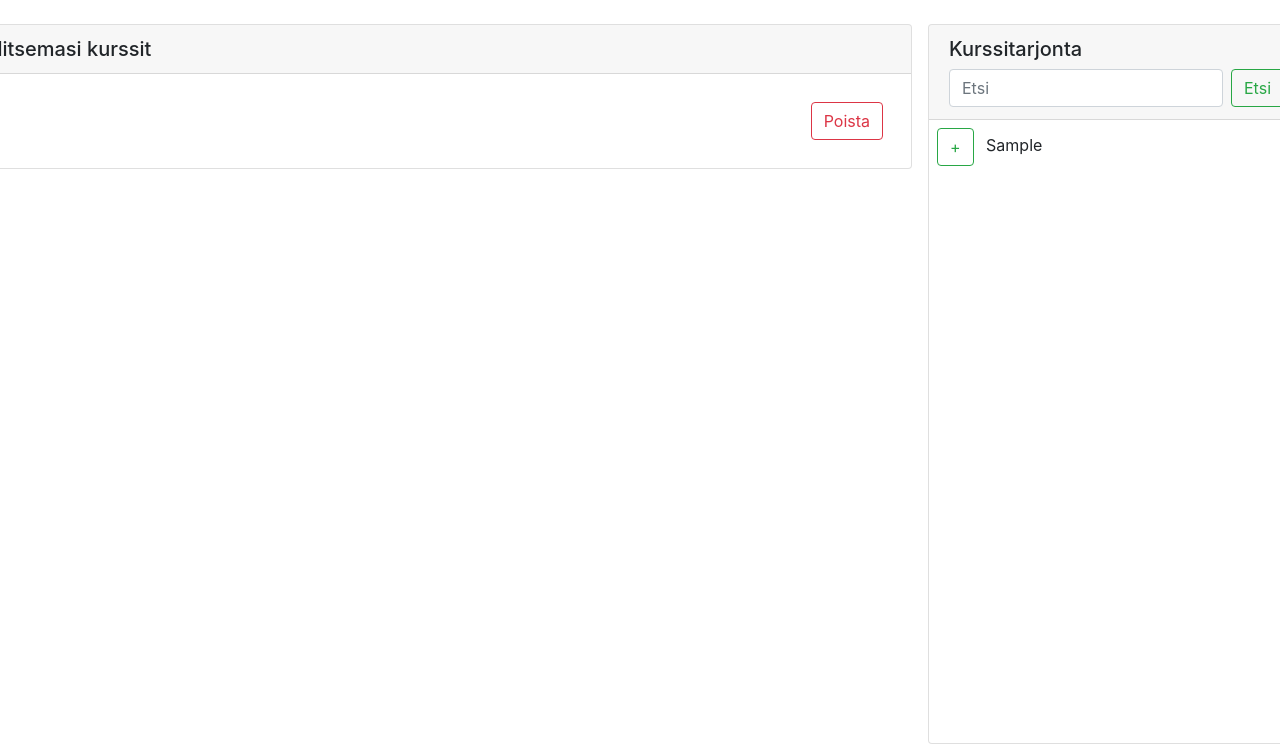
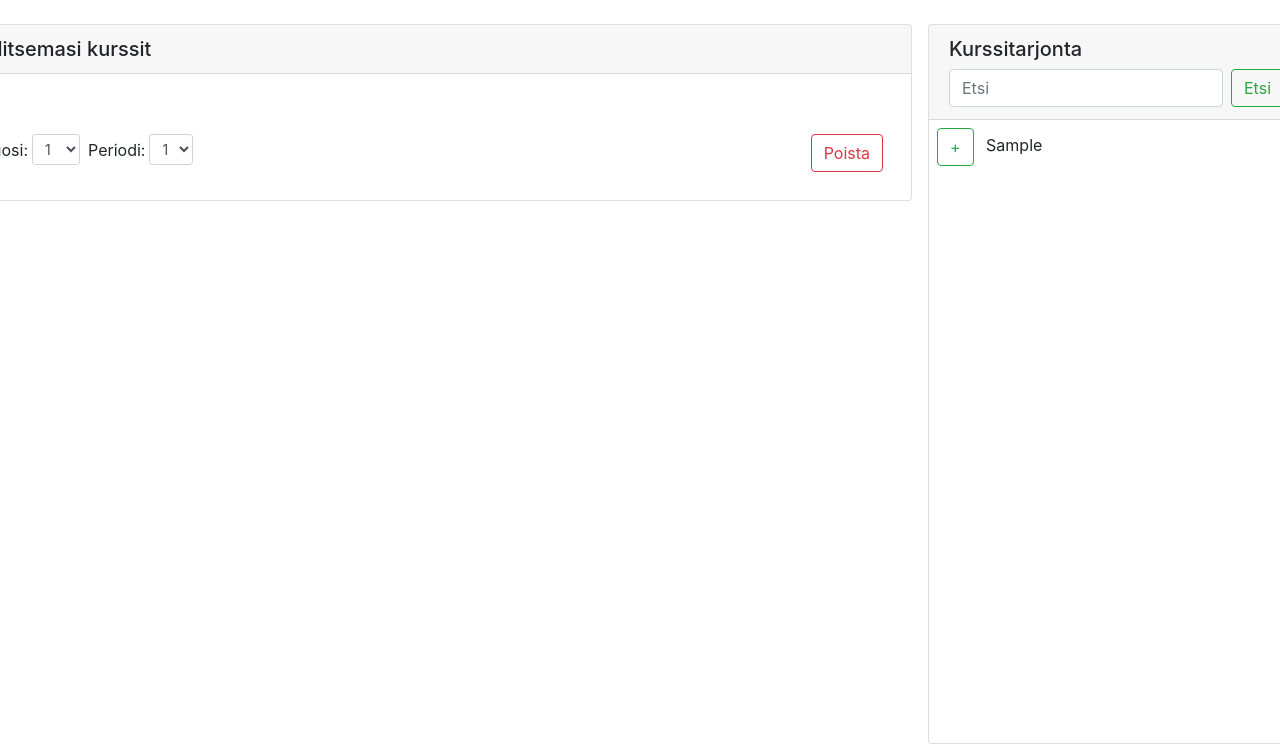
Before and after one commit to hekare/hops_app, a Django app: page /list_view/ in a window 1280 px wide; the page is wider, and only the part inside the window is pictured. Shown: the part 56-800 px from the top of that part. Run offline with Django 3.2, Linux system fonts and the light colour scheme; a user stored in the database is signed in; tables that the repository leaves empty hold one stand-in row (values such as "Sample post"); some libraries are stand-ins or nearby versions.

Commit message:
vuoden vaihto lisätty

```diff
--- a/hops_app/templates/list_view.html
+++ b/hops_app/templates/list_view.html
@@ -36,13 +36,47 @@
                         <ul class="list-group list-group-flush">
                         {% for kurssi in valitut %}
                         <li class="list-group-item p-2">
-                              <form action="remove" method="post">
-                                    <div class="d-flex bd-highlight bd-highlight">
+                              <label class="flex-grow-1 bd-highlight pt-2 m-0">{{kurssi.kurssi}}</label>
+                              <div class="d-flex justify-content-end mt-2">
+                                    <!--vuoden valinta-->
+                                    <label class="mr-1 mt-1">Vuosi:</label>
+                                    <form class="mr-2" action="change_year" method="post">
                                           {% csrf_token %}
-                                          <label class="flex-grow-1 bd-highlight pt-2 m-0">{{kurssi.kurssi}}</label>
+                                          <select class="form-control form-control-sm" name="vuosi" id="select_year_{{kurssi.kurssi.tunniste}}" onchange="this.form.submit()">
+                                                      <option value=None></option>
+                                                      <option value="1">1</option>
+                                                      <option value="2">2</option>
+                                                      <option value="3">3</option>
+                                                      <option value="4">4</option>
+                                                      <option value="5">5</option>
+                                                      <option value="6">6</option>
+                                                </select>
+                                                <input name="kurssi" type="hidden" value={{kurssi.kurssi.tunniste}}>
+                                          </form>
+                                    <script>
+                                          document.getElementById("select_year_{{kurssi.kurssi.tunniste}}").value ="{{kurssi.opinto_vuosi}}";
+                                    </script>
+
+                                    <!--periodin valinta-->
+                                    <label class="mr-1 mt-1">Periodi:</label>
+                                    <form class="mr-auto" action="change_period" method="post">
+                                          {% csrf_token %}
+                                          <select class="form-control form-control-sm" name="periodi" id="select_period_{{kurssi.kurssi.tunniste}}" onchange="this.form.submit()">
+                                                      <option>1</option>
+                                                </select>
+                                                <input name="kurssi" type="hidden" value={{kurssi.kurssi.tunniste}}>
+                                          </form>
+                                    <script>
+                                          document.getElementById("select_year_{{kurssi.kurssi.tunniste}}").value ="{{kurssi.opinto_vuosi}}";
+                                    </script>
+
+                                    <!--kurssin poistaminen-->
+                                    <form action="remove" method="post">
+                                          {% csrf_token %}
                                           <button class="btn btn-outline-danger" name="remove" value={{kurssi.kurssi.tunniste}}>Poista</button>
-                                    </div>
-                              </form>
+                                    </form>
+                              </div>
+
                         </li>
                         {% endfor %}
                         </ul>
--- a/hops_app/urls.py
+++ b/hops_app/urls.py
@@ -2,14 +2,18 @@ from django.urls import path
 from . import views, database
 
 urlpatterns = [
+      #page changes
       path('', views.start_page, name="start_page"),
       path('register', views.register, name="register"),
       path('logout', views.user_logout, name="logout"),
       path('home', views.home, name="home"),
       path('schedule_view/', views.aikataulu, name="aikataulu"),
       path('list_view/', views.lista, name="lista"),
+
+      #Database action
       path('list_view/remove', database.remove_course, name="remove_course"),
       path('list_view/add', database.add_course, name="add_course"),
+      path('list_view/change_year', database.change_year, name="change_year"),
       path('load_data', database.load_data, name="load_data"),
       path('delete_data', database.clear_database, name="delete_data"),
 ]
--- a/hops_app/views.py
+++ b/hops_app/views.py
@@ -69,7 +69,7 @@ def lista(request):
       elif request.GET.get("added") == "1":
             lisays_onnistui = True
 
-      valitut_opintojaksot = valitut_kurssit.objects.filter(opiskelija=request.user)
+      valitut_opintojaksot = valitut_kurssit.objects.filter(opiskelija=request.user).order_by('kurssi')
       args={'kurssit': haetut_kurssit,
             'haku': hakusana,
             'tuloksia': tuloksia,
```
Also changed, not shown: hops_app/database.py (+13 -3 lines).
